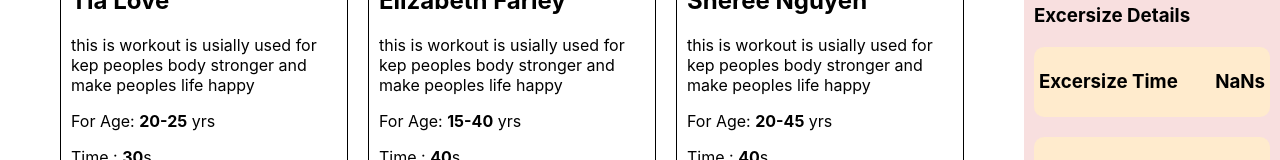
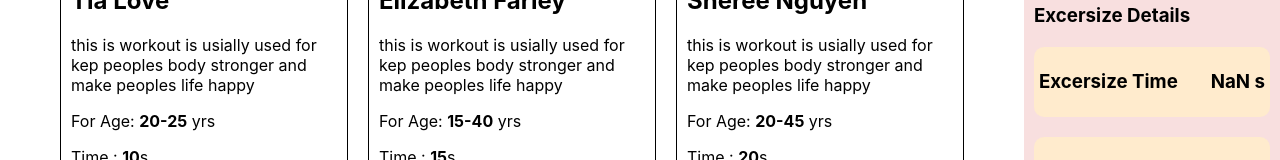
Before and after one commit to nasirullahnu/my-activity, a React (Create React App) app: page / in a window 1280 px wide. Shown: the part 460-620 px from the top of the page. Built offline with nearby package versions, Linux system fonts and the light colour scheme.

Commit message:
excersize time added

```diff
--- a/public/data.json
+++ b/public/data.json
@@ -2,7 +2,7 @@
     {
       "id": "6334a3cc46ac3300c1f67764",
       "age": "20-25",
-      "time": 30,
+      "time": 10,
       "name": "Tia Love",
       "img": "https://cdn.pixabay.com/photo/2017/08/07/14/02/man-2604149__340.jpg",
       "details": "this is workout is usially used for kep peoples body stronger and make peoples life happy"
@@ -10,7 +10,7 @@
     {
       "id": "6334a3cc0c5cacf67179f560",
       "age": "15-40",
-      "time": 40,
+      "time": 15,
       "name": "Elizabeth Farley",
       "img": "https://cdn.pixabay.com/photo/2014/10/22/17/25/woman-498257__340.jpg",
       "details": "this is workout is usially used for kep peoples body stronger and make peoples life happy"
@@ -18,7 +18,7 @@
     {
       "id": "6334a3cce5d5f3212c106128",
       "age": "20-45",
-      "time": 40,
+      "time": 20,
       "name": "Sheree Nguyen",
       "img": "https://cdn.pixabay.com/photo/2016/11/19/12/43/barbell-1839087__340.jpg",
       "details": "this is workout is usially used for kep peoples body stronger and make peoples life happy"
@@ -26,7 +26,7 @@
     {
       "id": "6334a3ccaec22bfe21d947f4",
       "age": "10-50",
-      "time": 40,
+      "time": 25,
       "name": "Nannie Bauer",
       "img": "https://cdn.pixabay.com/photo/2018/04/05/17/21/kettlebell-3293475__340.jpg",
       "details": "this is workout is usially used for kep peoples body stronger and make peoples life happy"
@@ -34,7 +34,7 @@
     {
       "id": "6334a3ccd14a703454c9b888",
       "age": "15-35",
-      "time": 40,
+      "time": 30,
       "name": "Erica Kane",
       "img": "https://cdn.pixabay.com/photo/2018/04/04/16/44/kettlebell-3290296__340.jpg",
       "details": "this is workout is usially used for kep peoples body stronger and make peoples life happy"
@@ -42,7 +42,7 @@
     {
       "id": "6334a3ccb6ad2a550efc3322",
       "age": "50-15",
-      "time": 40,
+      "time": 35,
       "name": "Rodriquez Bass",
       "img": "https://cdn.pixabay.com/photo/2017/02/09/16/21/kettlebell-2052765__340.jpg",
       "details": "this is workout is usially used for kep peoples body stronger and make peoples life happy"
--- a/src/Components/Calculations/Calculations.js
+++ b/src/Components/Calculations/Calculations.js
@@ -3,17 +3,17 @@ import logo from '../image/profile.jpg'
 import './Calculations.css'
 
 const Calculations = (props) => {
+    // console.log(props)
+    const {times} = props;
 
-    const {times} = props;
-    var excersizeTime = 0;
-    // console.log(excersizeTime);
-    for (const catagory of times){
-        const finalTime = catagory.time;
-        // console.log(finalTime);
-        const allTime = 5 + finalTime;
-        // const allTime = excersizeTime + ;
-        // console.log(allTime)
-        excersizeTime = allTime;
+    // excersize total time added to the side list
+    let workOutTime = 0;
+    for (const timee of times){
+        // console.log(timee)
+        const finalTime = 0 + timee.time;
+        // console.log(timee.time)
+        // console.log(typeof finalTime);
+        workOutTime = finalTime
     }
 
     const [timeBreak, setTimeBreak] = useState(0)
@@ -26,12 +26,10 @@ const Calculations = (props) => {
         // break time added to local storage
         const quantity = localStorage.getItem(times)
         if(quantity){
-            console.log('already exist')
             const newQuantity = parseInt(quantity) + 1
             localStorage.setItem(times, newQuantity);
         }
         else{
-            console.log('new item')
             localStorage.setItem(times,1)
         }
     }
@@ -72,7 +70,7 @@ const Calculations = (props) => {
                 <h3>Excersize Details</h3>
                 <div className='total-time'>
                     <h3>Excersize Time</h3>
-                    <h3><span id="total-time">{excersizeTime}</span>s</h3>
+                    <h3> {workOutTime} s</h3>
                 </div>
                 <div className='total-time'>
                     <h3>Break Time</h3>
```
